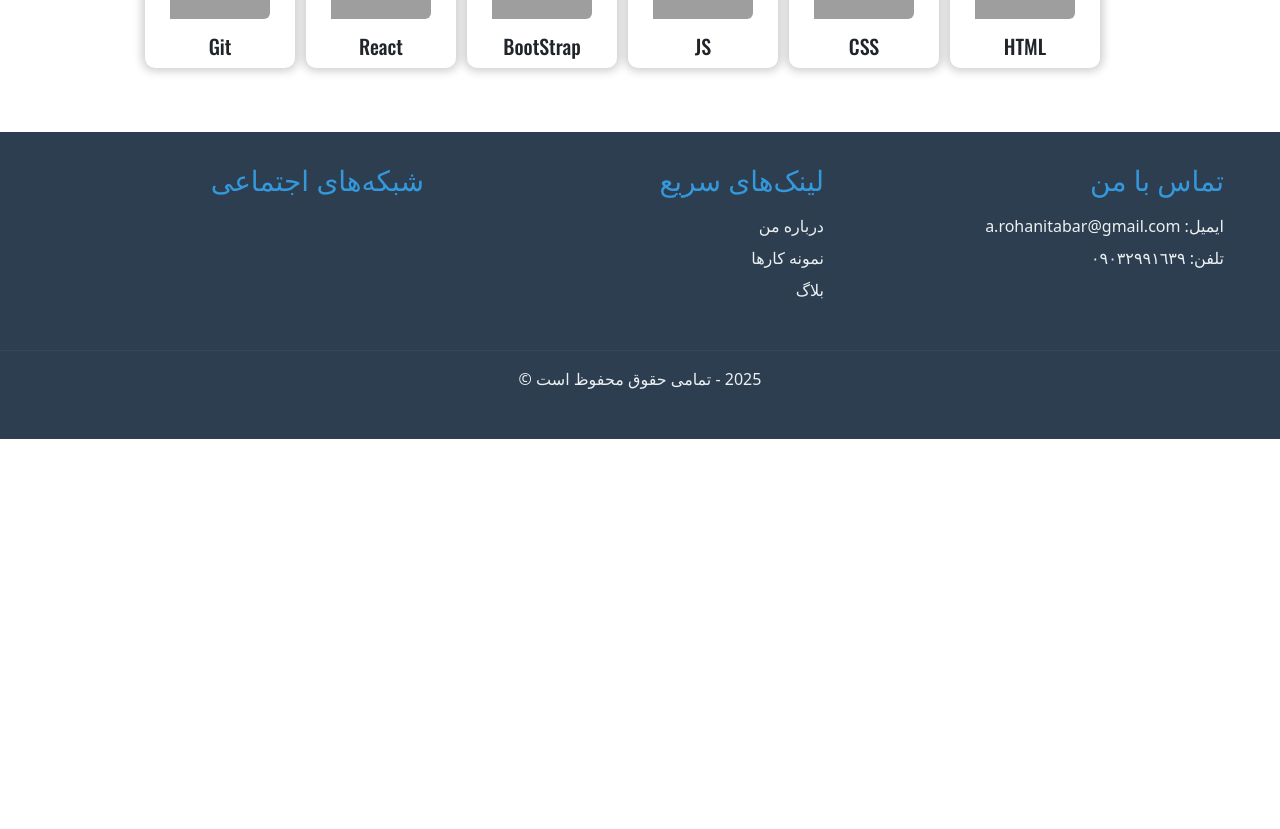
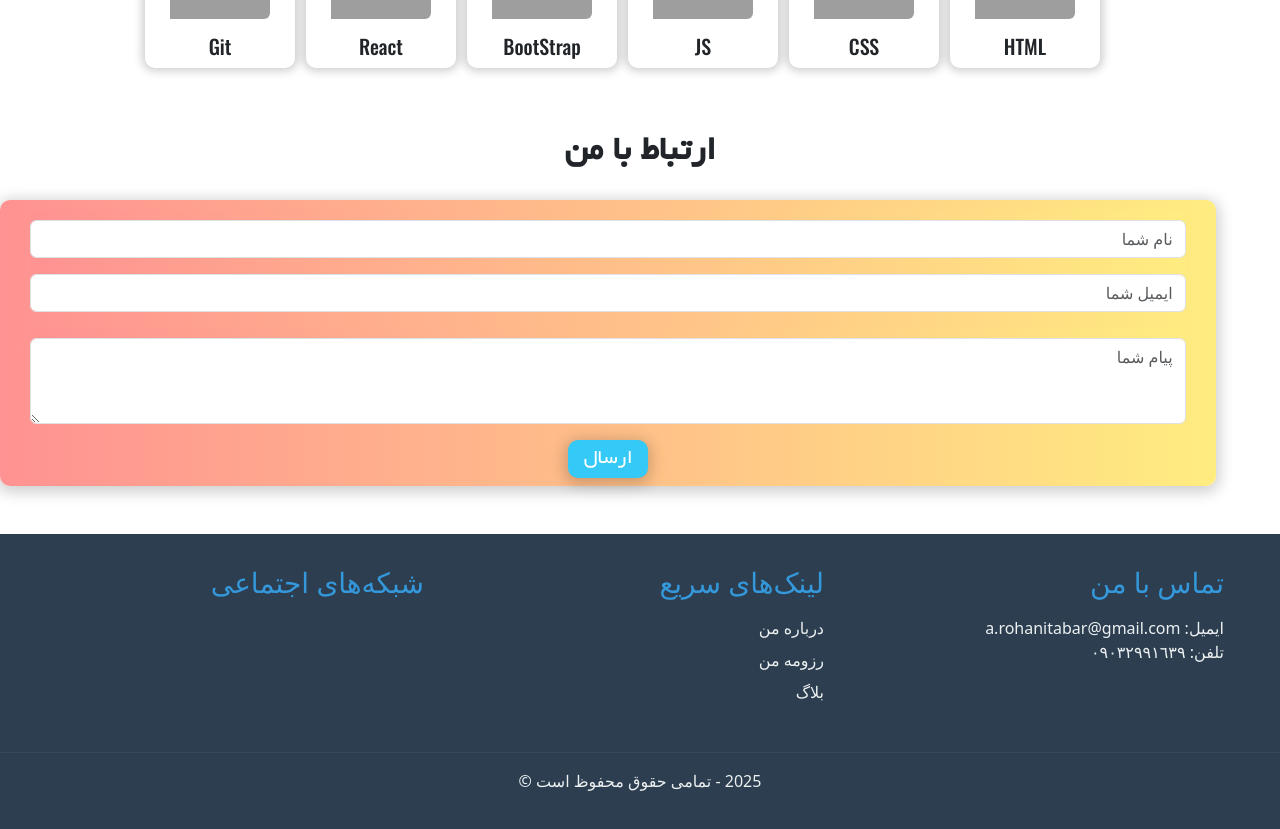
Before and after one commit to rohanitabar/RohaniTabar, a React (Create React App) app: page / in a window 1280 px wide. Shown: the part 920-1749 px from the top of the page. Before the commit the page ends 1359 px from the top, so only its background shows below. Built offline with nearby package versions, Linux system fonts and the light colour scheme; grey boxes are pictures that could not be loaded.

Commit message:
make contact me , Edit footer & about me

```diff
--- a/src/components/aboutMe.jsx
+++ b/src/components/aboutMe.jsx
@@ -5,7 +5,7 @@ const About = () => {
     return (
       <>
         <h1 className="title">درباره من</h1>
-          <p className="description">
+          <p className="description mr-1 ml-1">
             من عباس روحانی تبار هستم. یه پسر ١٨ ساله که دیپلم ریاضی داره و علاقه
             مند به یادگیری و برنامه نویسیه .من از تیرماه سال ١٤٠٣ شروع به
             یادگیری کردم و مهارت هایی رو بدست اوردم
--- a/src/components/footer.jsx
+++ b/src/components/footer.jsx
@@ -8,8 +8,8 @@ const Footer = () => {
       <div className="footer-content">
         <div className="footer-section">
           <h3>تماس با من</h3>
-          <p>ایمیل: a.rohanitabar@gmail.com</p>
-          <p>تلفن: ٠٩٠٣٢٩٩١٦٣٩ </p>
+          <Link to='https://a.rohanitabar.gmail.com'>ایمیل: a.rohanitabar@gmail.com</Link><br/>
+          <Link to="tel:9032991639">تلفن: ٠٩٠٣٢٩٩١٦٣٩ </Link>
         </div>
 
         <div className="footer-section">
@@ -19,7 +19,7 @@ const Footer = () => {
               <Link to="/about">درباره من</Link>
             </li>
             <li>
-              <Link to="/portfolio">نمونه کارها</Link>
+              <Link to="/resoumeh">رزومه من</Link>
             </li>
             <li>
               <Link to="/blog">بلاگ</Link>
--- a/src/components/home.css
+++ b/src/components/home.css
@@ -117,6 +117,7 @@ body{
     font-size: 23px;
     text-align: center;
     font-family: yekan;
+    width: 99%;
 }
 
 @media screen and (max-width: 767px) {
@@ -125,6 +126,43 @@ body{
     width: 0px;
     margin-left: 50px;
 }
+}
+
+.send-Email{
+    display: flex;
+    justify-content: center;
+    align-items: center;
+    box-shadow: 0px 3px 15px 3px rgba(0, 0, 0, .2);
+}
+
+.message-form{
+    direction:rtl;
+    display: flex;
+    justify-content: center;
+    align-items: center;
+    flex-direction: column;
+    width: 95%;
+    background: linear-gradient(to right , #ff9292,#ffec80);
+    border-radius: 10px;
+    padding-top: 10px;
+}
+
+.send-btn{
+    border-radius: 10px;
+    border: 0;
+    background: #35c9f7;
+    color: #fff;
+    width: 80px;
+    font-family: yekan;
+    font-size: 1.5rem;
+    transition: .5s;
+    box-shadow: 0px 3px 15px 3px rgba(0, 0, 0, .2);
+}
+
+.send-btn:hover{
+    transition: .5s;
+    background: linear-gradient(to right,#ff19ba,#35c9f7);
+    transform: translateY(-10px);
 }
 
 .footer {
--- a/src/components/home.jsx
+++ b/src/components/home.jsx
@@ -4,6 +4,7 @@ import Header from './header';
 import Skil from './skils';
 import About from './aboutMe';
 import Footer from './footer';
+import SendMessage from './sendMessage';
 
 class Home extends Component {
     render() {
@@ -12,6 +13,9 @@ class Home extends Component {
             <Header />
             <About />
             <Skil />
+            <br />
+            <h1 className='title mb-4'>ارتباط با من</h1>
+            <SendMessage/>
             <br /><br/>
             <Footer />
           </>
--- /dev/null
+++ b/src/components/sendMessage.jsx
@@ -0,0 +1,21 @@
+import React from 'react';
+import './home.css';
+
+const SendMessage = () => {
+    return (
+        < >
+            <div className='message-form send-Email'>
+                <div class="mb-3 message-form">
+                    <input type="text" class="form-control mb-3" id="exampleFormControlInput1" placeholder="نام شما" />
+                    <input type="text" class="form-control" id="exampleFormControlInput1" placeholder="ایمیل شما" />
+                </div>
+                <div class="mb-3 message-form">
+                <textarea class="form-control" id="exampleFormControlTextarea1" rows="3" placeholder='پیام شما' ></textarea>
+                </div>
+                <button type='submit' className='mb-2 send-btn'>ارسال</button>
+            </div>
+        </>
+    );
+}
+
+export default SendMessage;
```
